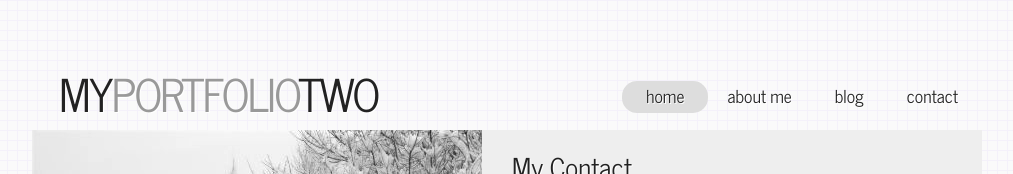
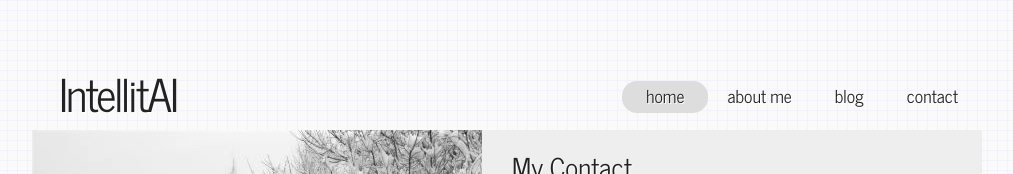
Before and after one commit to a3sha2/a3sha2.github.io, a plain HTML site: page contact.html in a window 1280 px wide. Shown: the top 174 px of the page, without its empty margins (133-1146 px from the left). Drawn offline with Linux system fonts and the light colour scheme.

Commit message:
Update contact.html

```diff
--- a/contact.html
+++ b/contact.html
@@ -14,7 +14,7 @@
 <body>
   <div id="main">
     <header>
-      <div id="logo"><h1>MY<a href="#">PORTFOLIO</a>TWO</h1></div>
+      <div id="logo"><h1>IntellitAI</h1></div>
       <nav>
         <ul class="lavaLampWithImage" id="lava_menu">
           <li><a href="index.html">home</a></li>
```
